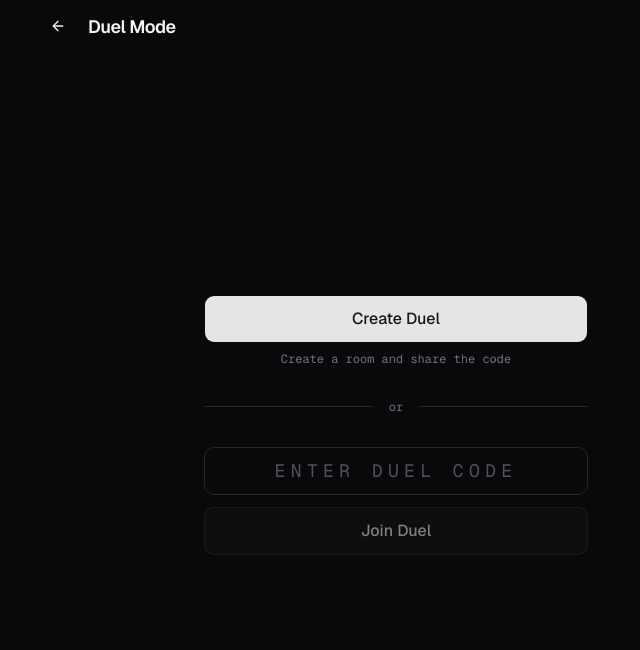
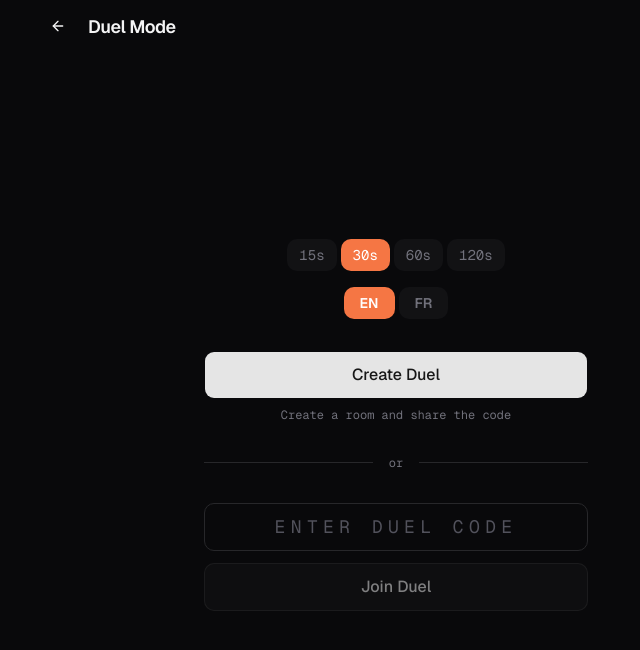
Before and after one commit to XiTawS/keytap, a Next.js app: page /duel in a window 1280 px wide. Shown: the top 650 px of the page, without its empty margins (244-884 px from the left). Built offline with nearby package versions, Linux system fonts and the light colour scheme.

Commit message:
fix: typing stuck on word overflow, duel options selector, duel button separated in navbar

```diff
--- a/src/app/duel/page.tsx
+++ b/src/app/duel/page.tsx
@@ -1,6 +1,6 @@
 "use client";
 
-import { useCallback, useEffect, useRef, useState } from "react";
+import { useCallback, useEffect, useState } from "react";
 import { Monitor, ArrowLeft, Copy, Check, Loader2 } from "lucide-react";
 import { Button } from "@/components/ui/button";
 import { DuelGame } from "@/components/duel-game";
@@ -13,8 +13,13 @@ import {
   type Duel,
 } from "@/lib/duel";
 import Link from "next/link";
+import { cn } from "@/lib/utils";
+import type { Language } from "@/lib/words";
+import type { TimeLimit } from "@/hooks/use-typing-test";
 
 type DuelPhase = "lobby" | "waiting" | "playing";
+
+const TIME_OPTIONS: TimeLimit[] = [15, 30, 60, 120];
 
 export default function DuelPage() {
   const { settings } = useSettings();
@@ -27,6 +32,8 @@ export default function DuelPage() {
   const [error, setError] = useState("");
   const [copied, setCopied] = useState(false);
   const [loading, setLoading] = useState(false);
+  const [duelTimeLimit, setDuelTimeLimit] = useState<TimeLimit>(30);
+  const [duelLanguage, setDuelLanguage] = useState<Language>(settings.language);
 
   useEffect(() => {
     const check = () => setIsDesktop(window.innerWidth >= 1024);
@@ -55,7 +62,7 @@ export default function DuelPage() {
     setError("");
     setLoading(true);
     try {
-      const newDuel = await createDuel(playerId, settings.language, 30);
+      const newDuel = await createDuel(playerId, duelLanguage, duelTimeLimit);
       setDuel(newDuel);
       setIsPlayer1(true);
       setPhase("waiting");
@@ -64,7 +71,7 @@ export default function DuelPage() {
     } finally {
       setLoading(false);
     }
-  }, [playerId, settings.language]);
+  }, [playerId, duelLanguage, duelTimeLimit]);
 
   const handleJoin = useCallback(async () => {
     if (!joinCode.trim()) {
@@ -153,6 +160,53 @@ export default function DuelPage() {
       <div className="flex-1 flex flex-col items-center justify-center w-full max-w-3xl mx-auto px-8 min-h-0">
         {phase === "lobby" && (
           <div className="w-full max-w-sm mx-auto space-y-8 animate-page-in">
+            {/* Duel options */}
+            <div className="space-y-4">
+              {/* Time limit selector */}
+              <div className="flex items-center justify-center gap-1">
+                {TIME_OPTIONS.map((t) => (
+                  <button
+                    key={t}
+                    onClick={() => setDuelTimeLimit(t)}
+                    className={cn(
+                      "rounded-lg px-3 py-1.5 text-sm font-mono tabular-nums transition-all duration-150",
+                      duelTimeLimit === t
+                        ? "bg-[var(--theme-accent)] text-white"
+                        : "text-zinc-400 dark:text-zinc-500 hover:text-zinc-600 dark:hover:text-zinc-300 bg-zinc-100/60 dark:bg-zinc-900/60"
+                    )}
+                  >
+                    {t}s
+                  </button>
+                ))}
+              </div>
+
+              {/* Language toggle */}
+              <div className="flex items-center justify-center gap-1">
+                <button
+                  onClick={() => setDuelLanguage("en")}
+                  className={cn(
+                    "rounded-lg px-4 py-1.5 text-sm font-semibold uppercase transition-all duration-150",
+                    duelLanguage === "en"
+                      ? "bg-[var(--theme-accent)] text-white"
+                      : "text-zinc-400 dark:text-zinc-500 hover:text-zinc-600 dark:hover:text-zinc-300 bg-zinc-100/60 dark:bg-zinc-900/60"
+                  )}
+                >
+                  EN
+                </button>
+                <button
+                  onClick={() => setDuelLanguage("fr")}
+                  className={cn(
+                    "rounded-lg px-4 py-1.5 text-sm font-semibold uppercase transition-all duration-150",
+                    duelLanguage === "fr"
+                      ? "bg-[var(--theme-accent)] text-white"
+                      : "text-zinc-400 dark:text-zinc-500 hover:text-zinc-600 dark:hover:text-zinc-300 bg-zinc-100/60 dark:bg-zinc-900/60"
+                  )}
+                >
+                  FR
+                </button>
+              </div>
+            </div>
+
             {/* Create */}
             <div className="text-center">
               <Button
--- a/src/components/mode-selector.tsx
+++ b/src/components/mode-selector.tsx
@@ -68,15 +68,18 @@ export function ModeSelector({
         {language}
       </PillButton>
 
-      {/* Divider */}
-      <Divider />
+      {/* Spacer to push duel to far right */}
+      <div className="flex-1" />
 
-      {/* Duel mode link */}
+      {/* Duel divider — taller, more prominent */}
+      <div className="mx-2 h-5 w-px bg-zinc-300 dark:bg-zinc-700" />
+
+      {/* Duel mode link — accent outline style */}
       <Link
         href="/duel"
         className={cn(
           "rounded-lg px-3 py-1 transition-all duration-150 flex items-center gap-1.5",
-          "text-zinc-400 dark:text-zinc-500 hover:text-[var(--theme-accent)]"
+          "border border-[var(--theme-accent)]/40 text-[var(--theme-accent)] hover:bg-[var(--theme-accent)]/10 font-semibold"
         )}
       >
         <Swords size={13} />
--- a/src/components/typing-area.tsx
+++ b/src/components/typing-area.tsx
@@ -196,7 +196,7 @@ export function TypingArea({
               ))}
               {/* Cursor at end of word if typed past */}
               {wi === currentWordIndex &&
-                currentCharIndex === word.length &&
+                currentCharIndex >= word.length &&
                 isFocused && (
                   <span className="relative">
                     <span
--- a/src/hooks/use-typing-test.ts
+++ b/src/hooks/use-typing-test.ts
@@ -84,6 +84,7 @@ export function useTypingTest({
   const [currentWordIndex, setCurrentWordIndex] = useState(0);
   const [currentCharIndex, setCurrentCharIndex] = useState(0);
   const [typed, setTyped] = useState("");
+  const [extraChars, setExtraChars] = useState(0);
   const [charStates, setCharStates] = useState<CharState[][]>(() =>
     initialWords.map((w) =>
       Array(w.length).fill("pending") as CharState[]
@@ -110,6 +111,7 @@ export function useTypingTest({
   const correctCharsRef = useRef(0);
   const incorrectCharsRef = useRef(0);
   const totalKeystrokesRef = useRef(0);
+  const extraCharsRef = useRef(0);
   const timerRef = useRef<ReturnType<typeof setInterval> | null>(null);
   const countdownRef = useRef<ReturnType<typeof setInterval> | null>(null);
   const wpmSnapshotRef = useRef<ReturnType<typeof setInterval> | null>(null);
@@ -220,7 +222,7 @@ export function useTypingTest({
       accuracy,
       correctChars: correctCharsRef.current,
       incorrectChars: incorrectCharsRef.current,
-      extraChars: 0,
+      extraChars: extraCharsRef.current,
       missedChars,
       totalTime: Math.floor(elapsed),
       correctWords,
@@ -251,6 +253,7 @@ export function useTypingTest({
     setCurrentWordIndex(0);
     setCurrentCharIndex(0);
     setTyped("");
+    setExtraChars(0);
     setCharStates(
       newWords.map((w) => Array(w.length).fill("pending") as CharState[])
     );
@@ -272,6 +275,7 @@ export function useTypingTest({
     correctCharsRef.current = 0;
     incorrectCharsRef.current = 0;
     totalKeystrokesRef.current = 0;
+    extraCharsRef.current = 0;
     if (timerRef.current) clearInterval(timerRef.current);
     if (countdownRef.current) clearInterval(countdownRef.current);
     if (wpmSnapshotRef.current) clearInterval(wpmSnapshotRef.current);
@@ -291,9 +295,15 @@ export function useTypingTest({
 
       if (key === "Backspace") {
         if (currentCharIndex > 0) {
-          const newCharStates = charStates.map((row) => [...row]);
-          newCharStates[currentWordIndex][currentCharIndex - 1] = "pending";
-          setCharStates(newCharStates);
+          const word = words[currentWordIndex];
+          if (currentCharIndex > word.length) {
+            // Deleting an extra char beyond word length
+            setExtraChars((e) => Math.max(0, e - 1));
+          } else {
+            const newCharStates = charStates.map((row) => [...row]);
+            newCharStates[currentWordIndex][currentCharIndex - 1] = "pending";
+            setCharStates(newCharStates);
+          }
           setCurrentCharIndex(currentCharIndex - 1);
           setTyped(typed.slice(0, -1));
         }
@@ -310,6 +320,21 @@ export function useTypingTest({
         newWordStates[currentWordIndex] = isCorrect ? "correct" : "incorrect";
 
         const nextIndex = currentWordIndex + 1;
+
+        // In time mode, generate more words dynamically when running low
+        if (mode === "time" && nextIndex >= words.length - 10) {
+          const moreWords = generateWords(language, 50);
+          setWords((prev) => [...prev, ...moreWords]);
+          setCharStates((prev) => [
+            ...prev,
+            ...moreWords.map((w) => Array(w.length).fill("pending") as CharState[]),
+          ]);
+          setWordStates((prev) => [
+            ...prev,
+            ...Array(moreWords.length).fill("pending") as WordState[],
+          ]);
+        }
+
         if (nextIndex >= words.length) {
           setWordStates(newWordStates);
           setIsFinished(true);
@@ -324,6 +349,7 @@ export function useTypingTest({
         setCurrentWordIndex(nextIndex);
         setCurrentCharIndex(0);
         setTyped("");
+        setExtraChars(0);
         return "control";
       }
 
@@ -331,7 +357,21 @@ export function useTypingTest({
       if (key.length !== 1) return "control";
 
       const word = words[currentWordIndex];
-      if (currentCharIndex >= word.length) return "incorrect";
+
+      if (currentCharIndex >= word.length) {
+        // Extra char beyond word length — count as incorrect, allow typing to continue
+        incorrectCharsRef.current++;
+        extraCharsRef.current++;
+        setExtraChars((e) => e + 1);
+        setStats((prev) => ({
+          ...prev,
+          incorrectChars: incorrectCharsRef.current,
+          totalKeystrokes: totalKeystrokesRef.current,
+        }));
+        setCurrentCharIndex(currentCharIndex + 1);
+        setTyped(typed + key);
+        return "incorrect";
+      }
 
       const isCorrect = key === word[currentCharIndex];
       const newCharStates = charStates.map((row) => [...row]);
@@ -366,6 +406,7 @@ export function useTypingTest({
       words,
       charStates,
       wordStates,
+      language,
     ]
   );
 
```
